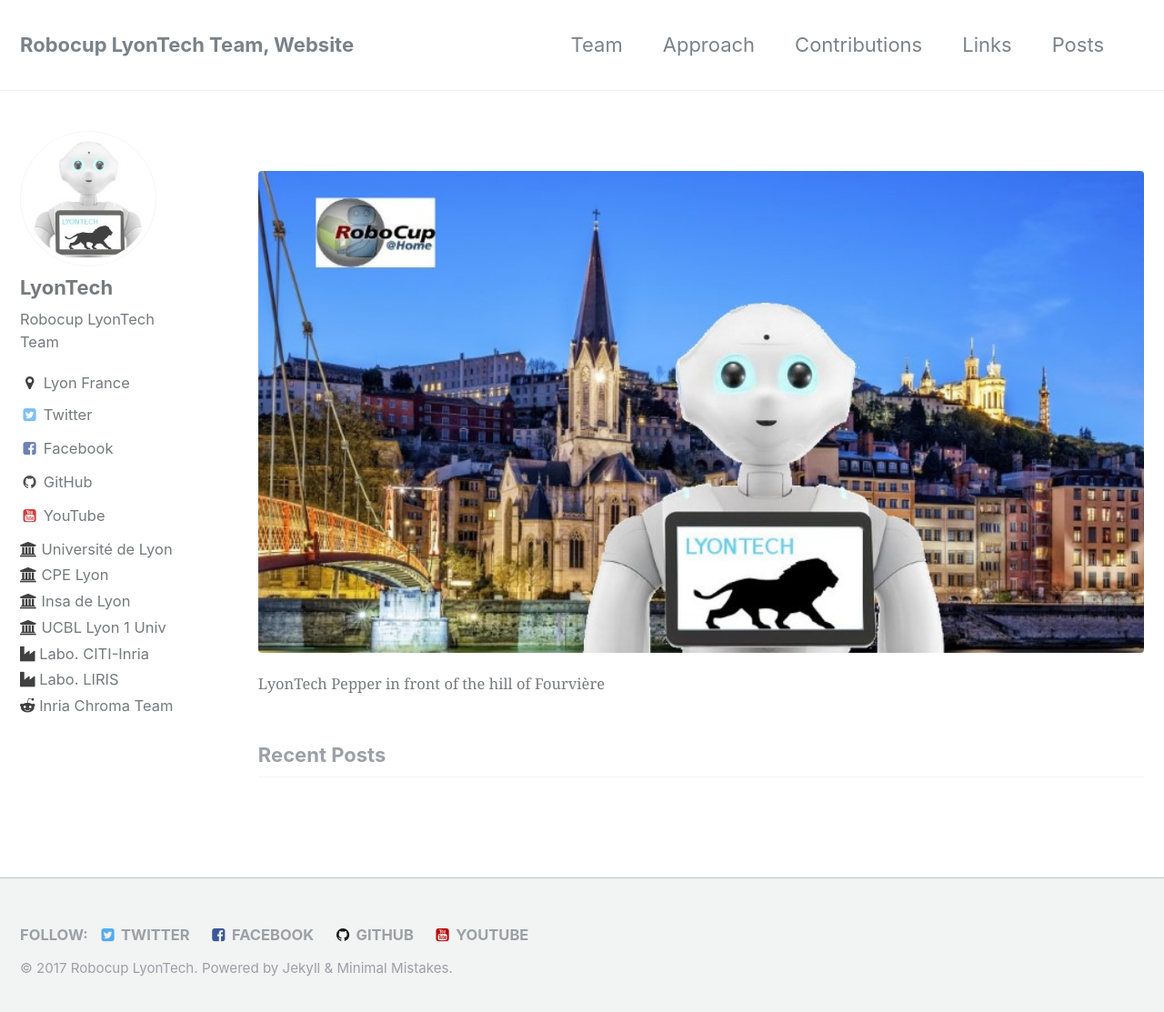
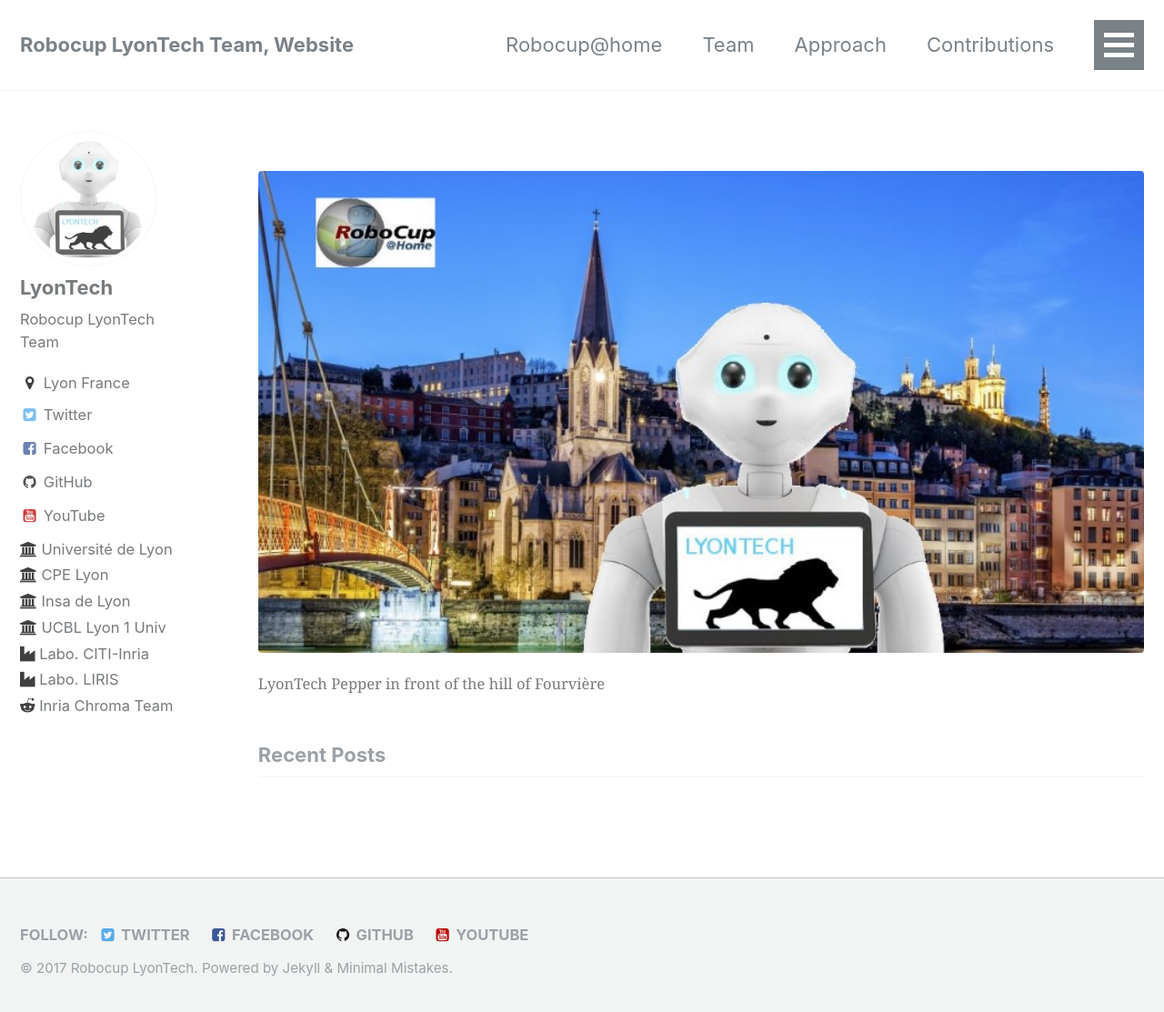
Before and after one commit to Robocup-Lyontech/Robocup-Lyontech.github.io, a Jekyll site: the page built from index.html, in a window 1280 px wide and 1121 px high. Shown: the top 1113 px of the window at 91% size. Built offline with Jekyll 4.4.1, drawn with Linux system fonts in a browser that asks for light colours; the list of posts is cut into pages by our own code.

Commit message:
Update navigation.yml

```diff
--- a/_data/navigation.yml
+++ b/_data/navigation.yml
@@ -1,5 +1,7 @@
 # main links
 main:
+  - title: "Robocup@home"
+    url: /robocup_home
   - title: "Team"
     url: /team/
   - title: "Approach"
```
